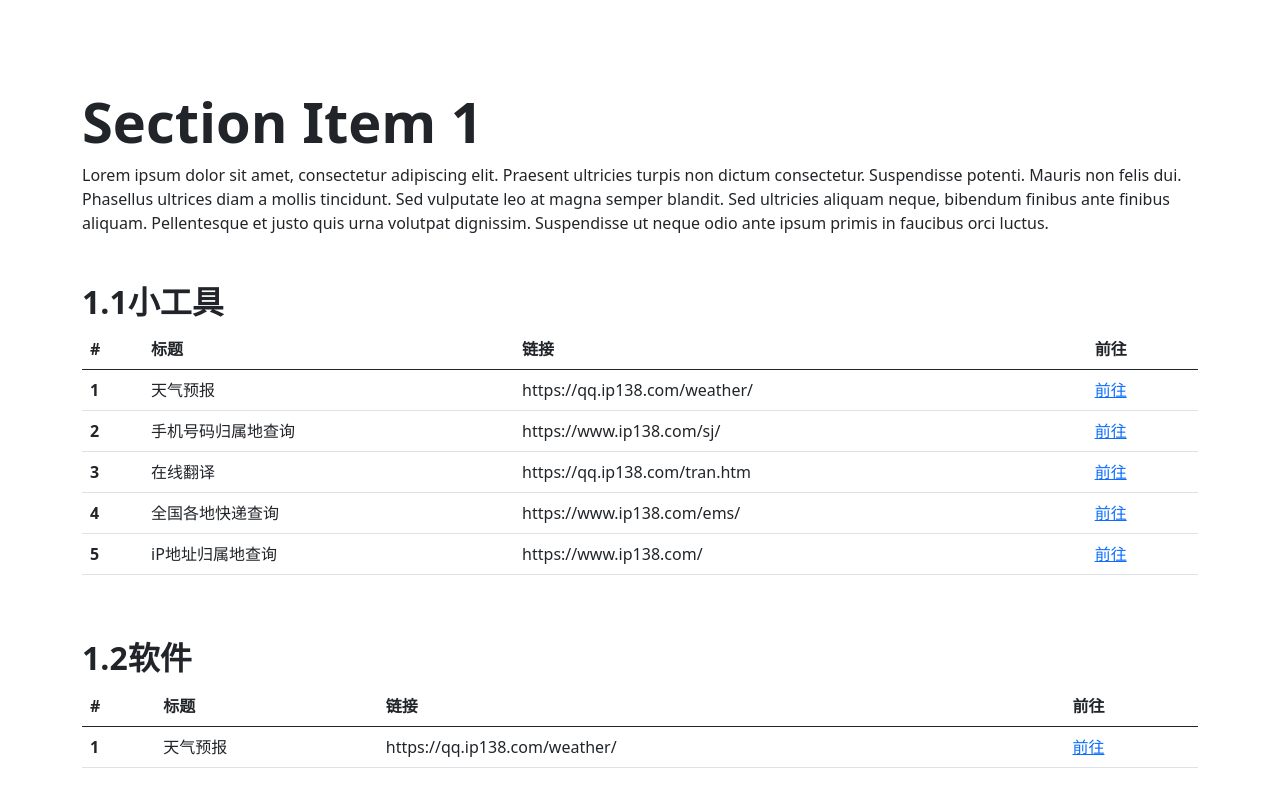
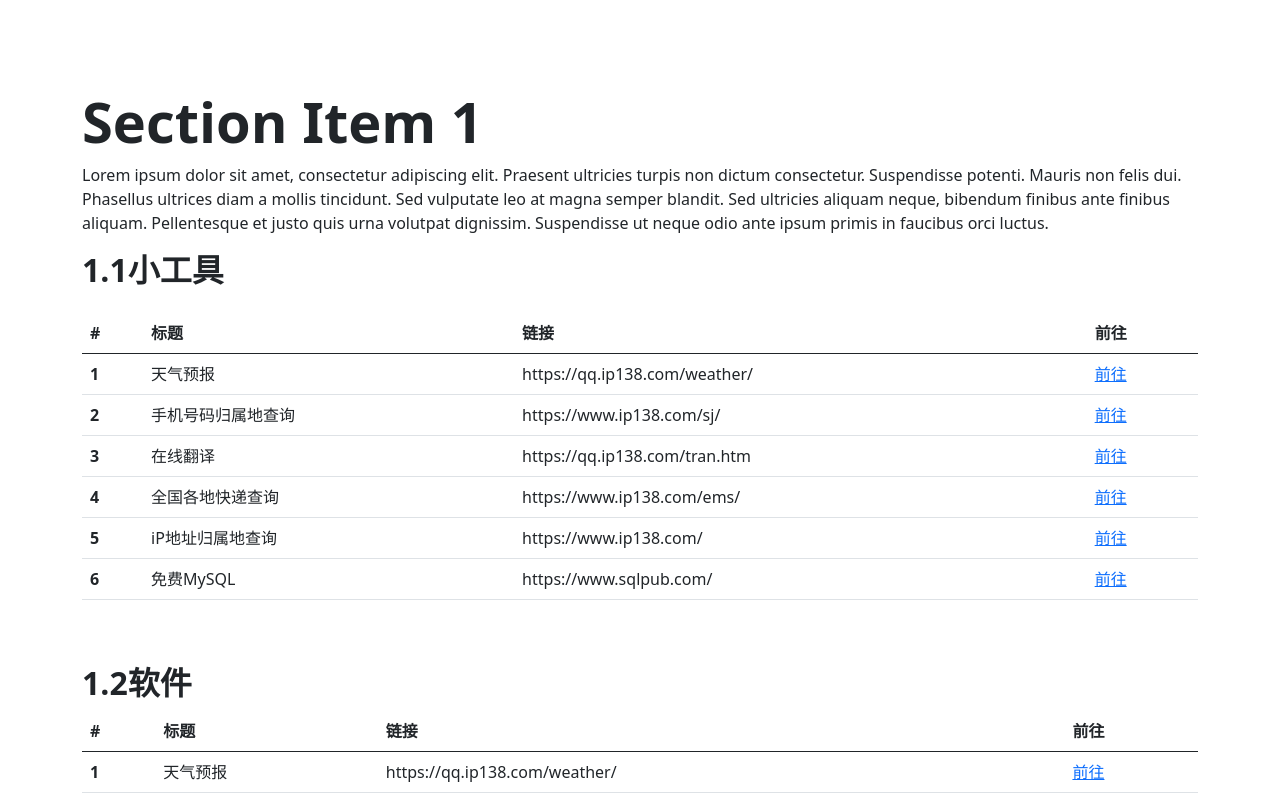
Before and after one commit to chenJiaYing11/chenJiaYing12.github.io, a plain HTML site: page index.html in a window 1280 px wide. Shown: the part 370-1167 px from the top of the page. Drawn offline with Linux system fonts and the light colour scheme.

Commit message:
添加了mysql链接

```diff
--- a/index.html
+++ b/index.html
@@ -140,7 +140,7 @@
         <h1 class="fw-bold display-4">Section Item 1</h1>
         <p>Lorem ipsum dolor sit amet, consectetur adipiscing elit. Praesent ultricies turpis non dictum consectetur. Suspendisse potenti. Mauris non felis dui. Phasellus ultrices diam a mollis tincidunt. Sed vulputate leo at magna semper blandit. Sed ultricies aliquam neque, bibendum finibus ante finibus aliquam. Pellentesque et justo quis urna volutpat dignissim. Suspendisse ut neque odio ante ipsum primis in faucibus orci luctus.</p>
 
-        <h2 id="section-1-1" class="fw-bold mt-5">1.1小工具</h2>
+        <h2 id="section-1-1" class="fw-bold mb-4">1.1小工具</h2>
         <div class="table-responsive">
             <table class="table table-hover">
                 <thead>
@@ -181,6 +181,12 @@
                         <td>iP地址归属地查询</td>
                         <td>https://www.ip138.com/</td>
                         <td><a target="_blank" href="https://www.ip138.com/" title="iP地址归属地查询">前往</a></td>
+                    </tr>
+                    <tr>
+                        <th scope="row">6</th>
+                        <td>免费MySQL</td>
+                        <td>https://www.sqlpub.com/</td>
+                        <td><a target="_blank" href="https://www.sqlpub.com/" title="免费MySQL">前往</a></td>
                     </tr>
                 </tbody>
             </table>
```
